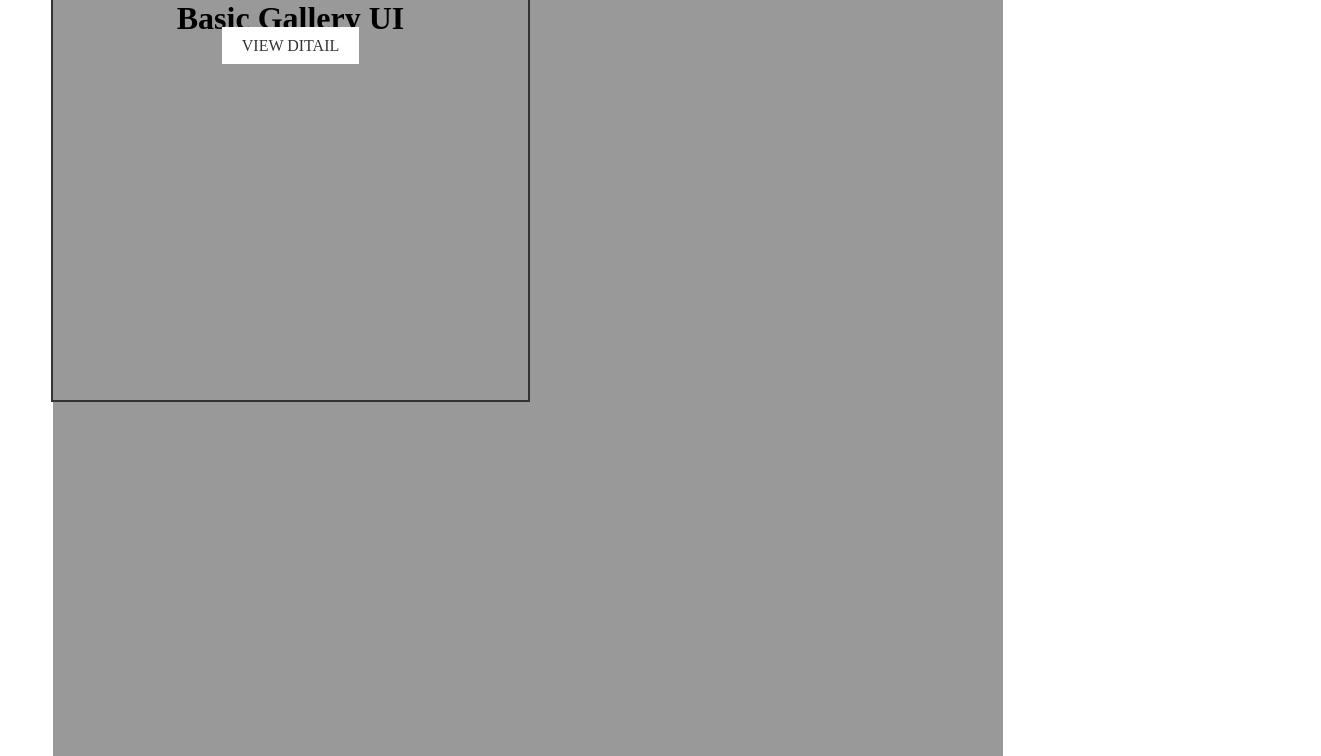
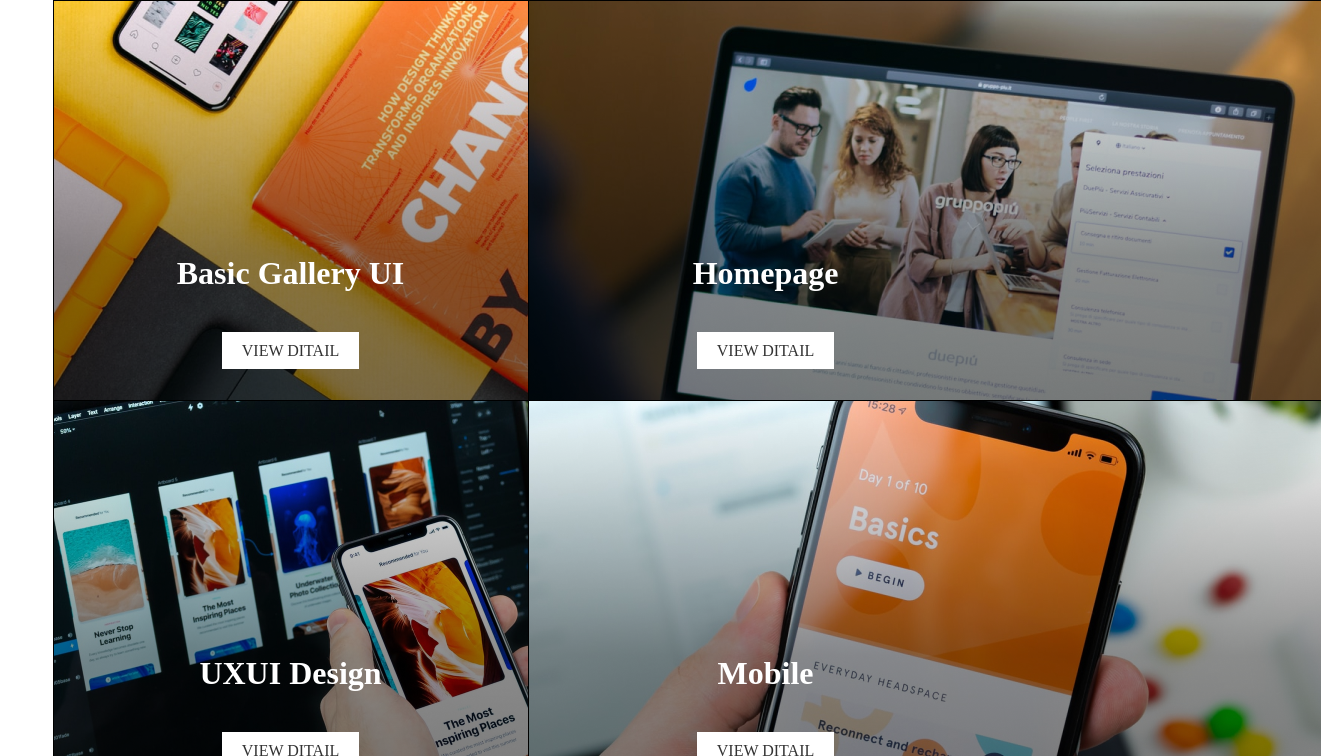
Before and after one commit to jun-isaac/portflio, a plain HTML site: page index.html in a window 1280 px wide. Shown: the top 756 px of the page, 1321 px wide, since content can reach past the window. Drawn offline with nearby package versions, Linux system fonts and the light colour scheme.

Commit message:
이미지 추가 완료 / 로고 넣어야 함

```diff
--- a/css/style.css
+++ b/css/style.css
@@ -83,12 +83,25 @@ main {
 }
 
 main > .box {
+    position: relative;
     width: 50%;
     height: 50%;
-    outline: 2px solid #333;
+    /* outline: 2px solid #333; */
+    justify-content: center;
+    text-align: center;
+    float: left;
+    color: #fff;
+}
+
+.box > h2 {
+    position: absolute;
+    bottom: 108px;
+    width: 100%;
+}
+
+.btn {
+    bottom: 40px;
+    width: 100%;
+    position: absolute;
     text-align: center;
 }
-
-.bgImg:first-child {
-    background-image: ;
-}
--- a/index.html
+++ b/index.html
@@ -12,7 +12,9 @@
 
 <body>
     <header id="main-header">
-        <h1>logo</h1>
+        <h1>logo
+            <img src="./images/" alt="">
+        </h1>
         <nav id="gnb">
             <ul>
                 <li>
@@ -49,9 +51,34 @@
     </header>
 
     <main>
-        <div class="box" class="bgImg">
+        <div class="box">
             <h2>Basic Gallery UI</h2>
-            <a href="#" class="link-btn">VIEW DITAIL</a>
+            <div class="btn">
+                <a href="#" class="link-btn">VIEW DITAIL</a>
+            </div>
+            <img src="./images/bg01.png" alt="bg01">
+        </div>
+
+        <div class="box">
+            <h2>Homepage</h2>
+            <div class="btn">
+                <a href="#" class="link-btn">VIEW DITAIL</a>
+            </div>
+            <img src="./images/bg02.png" alt="bg02">
+        </div>
+        <div class="box">
+            <h2>UXUI Design</h2>
+            <div class="btn">
+                <a href="#" class="link-btn">VIEW DITAIL</a>
+            </div>
+            <img src="./images/bg03.png" alt="bg03">
+        </div>
+        <div class="box">
+            <h2>Mobile</h2>
+            <div class="btn">
+                <a href="#" class="link-btn">VIEW DITAIL</a>
+            </div>
+            <img src="./images/bg04.png" alt="bg04">
         </div>
     </main>
 
```
